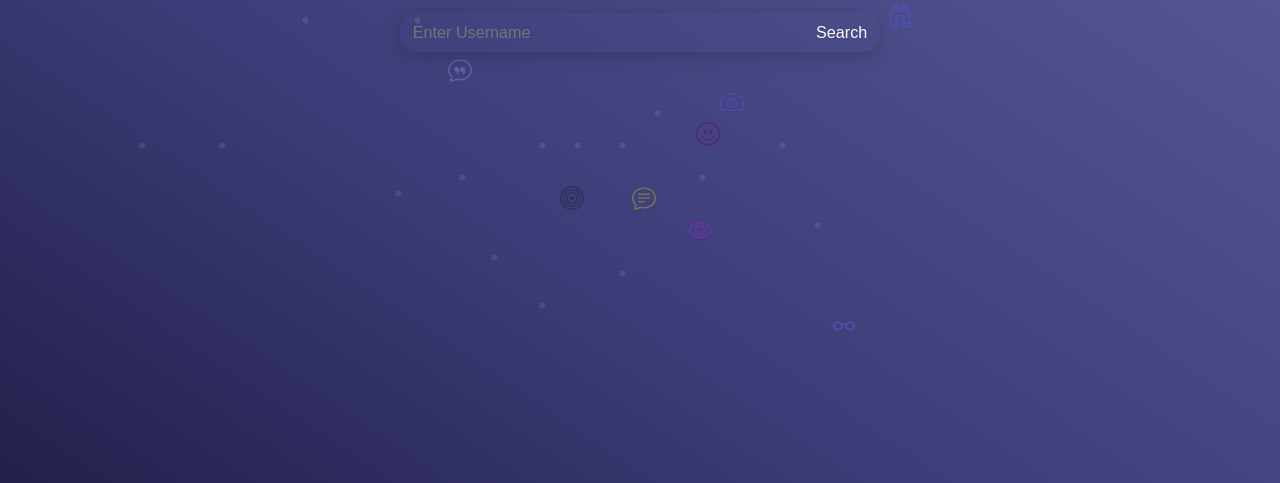
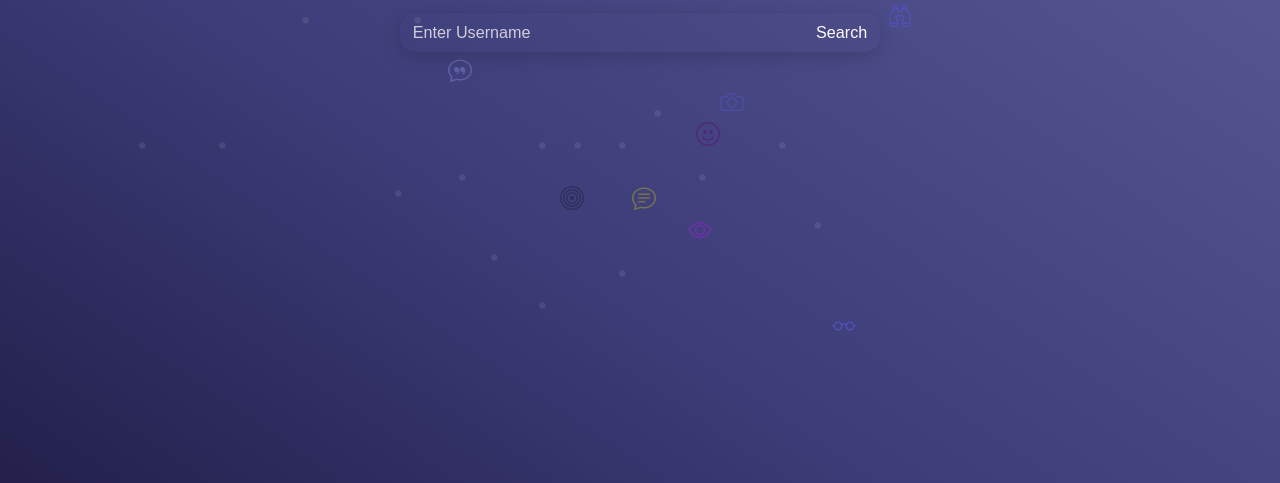
Before and after one commit to pegahnmz/github-profile, a plain HTML site: page index.html in a window 1280 px wide. Shown: the part 317-800 px from the top of the page. Drawn offline with nearby package versions, Linux system fonts and the light colour scheme.

Commit message:
nth commit

```diff
--- a/style.css
+++ b/style.css
@@ -73,6 +73,9 @@ body{
      padding: 0.6rem 0.8rem;
 
 
+}
+.input-search::placeholder{
+    color: rgba(255, 250, 250, 0.755);
 }
 .bg-icon ,.dots{
     position: fixed;
```
